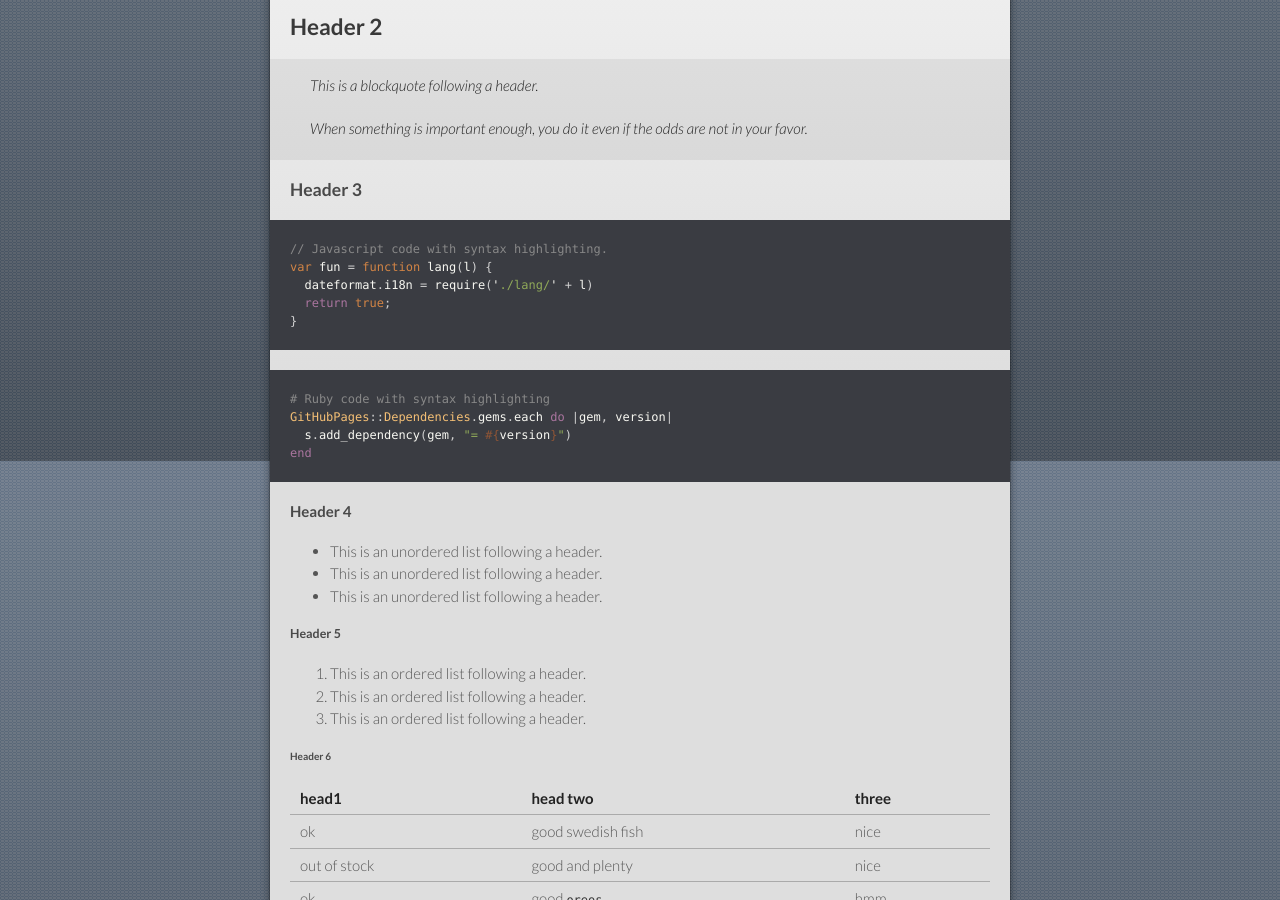
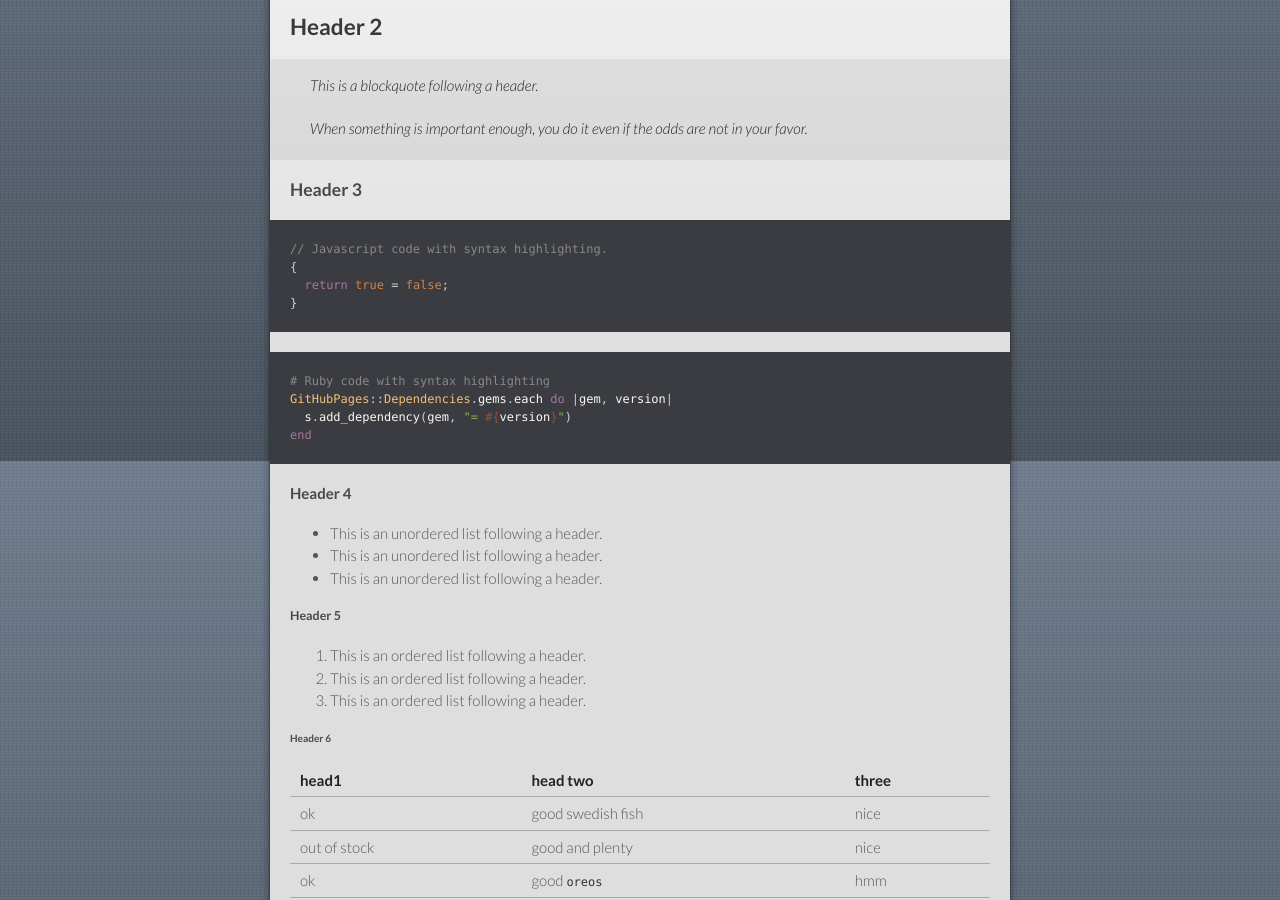
Before and after one commit to floriandev70/floriandev70.github.io, a Jekyll site: the page built from index.md, in a window 1280 px wide and 900 px high, scrolled down 439 px. Built offline with Jekyll 4.4.1, drawn with Linux system fonts in a browser that asks for light colours.

Commit message:
Update index.md

````diff
--- a/index.md
+++ b/index.md
@@ -24,9 +24,8 @@ This is a normal paragraph following a header. GitHub is a code hosting platform
 
 ```js
 // Javascript code with syntax highlighting.
-var fun = function lang(l) {
-  dateformat.i18n = require('./lang/' + l)
-  return true;
+{
+  return true = false;
 }
 ```
 
````
